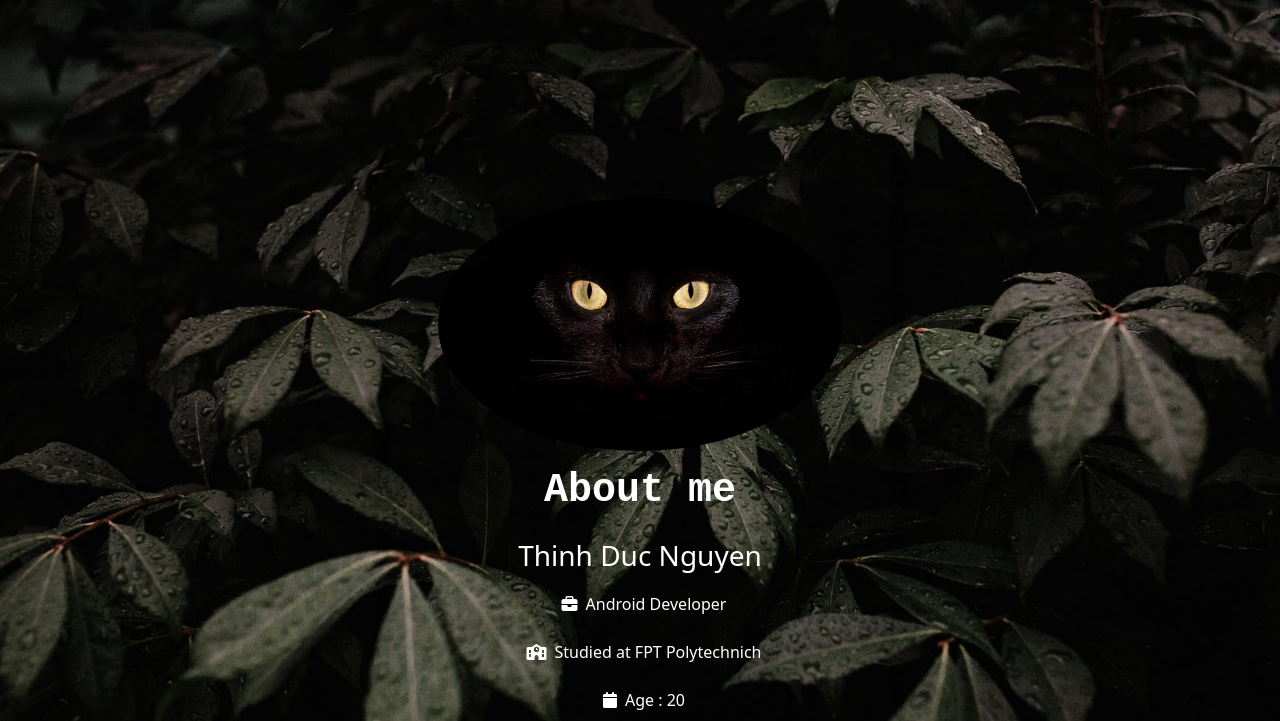
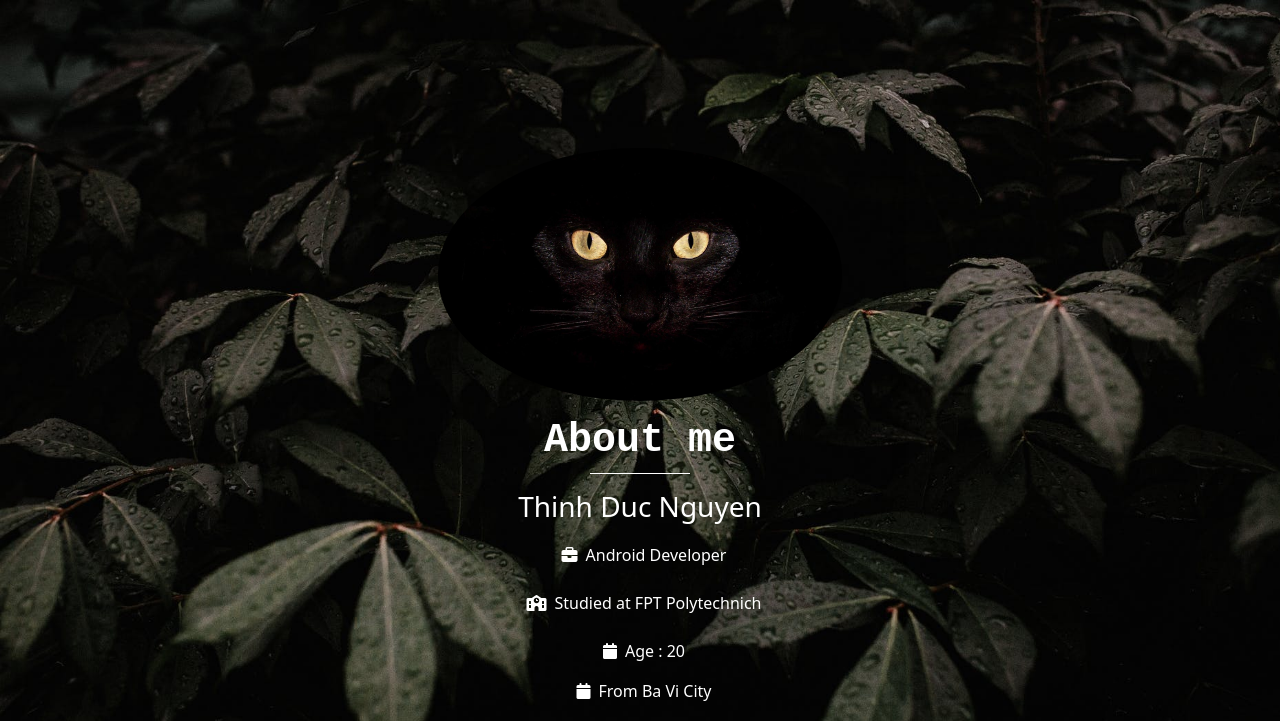
Before and after one commit to ndthinh02/ndthinh02.github.io, a website: page index.html in a window 1280 px wide. Shown: the top 721 px of the page. Drawn offline with nearby package versions, Linux system fonts and the light colour scheme.

Commit message:
Update index.css
a

```diff
--- a/index.css
+++ b/index.css
@@ -13,6 +13,10 @@ body {
 * {
   margin: 0 auto;
 }
+.container {
+  width: 1500px;
+  height: auto;
+}
 .icon-color {
   color: aliceblue;
 }
@@ -21,7 +25,8 @@ body {
 
 }
 .center {
-  margin-top: 150px;
+  height: 100%;
+  margin-top: 100px;
   width: 500px;
   background-color: transparent;
 }
@@ -30,7 +35,7 @@ body {
   font-weight: bold;
 }
 .social-icons .fa-brands {
-  font-size: 40px;
+  font-size: 30px;
   width: 80px;
   height: 80px;
   line-height: 40px;
@@ -124,3 +129,8 @@ body {
 .social-icons .icon:hover a i {
   color: #fff;
 }
+.hr{
+  width: 100px;
+  background-color: white;
+  height: 1px;
+}
```
